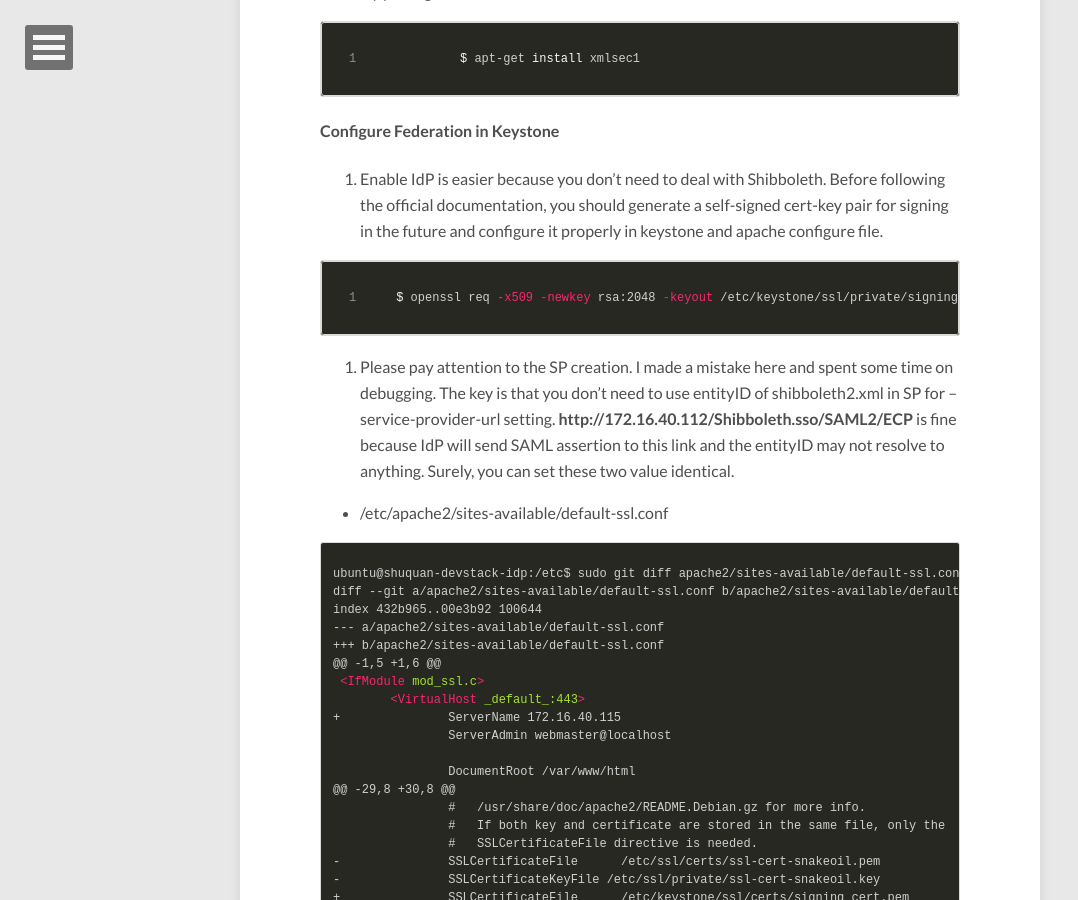
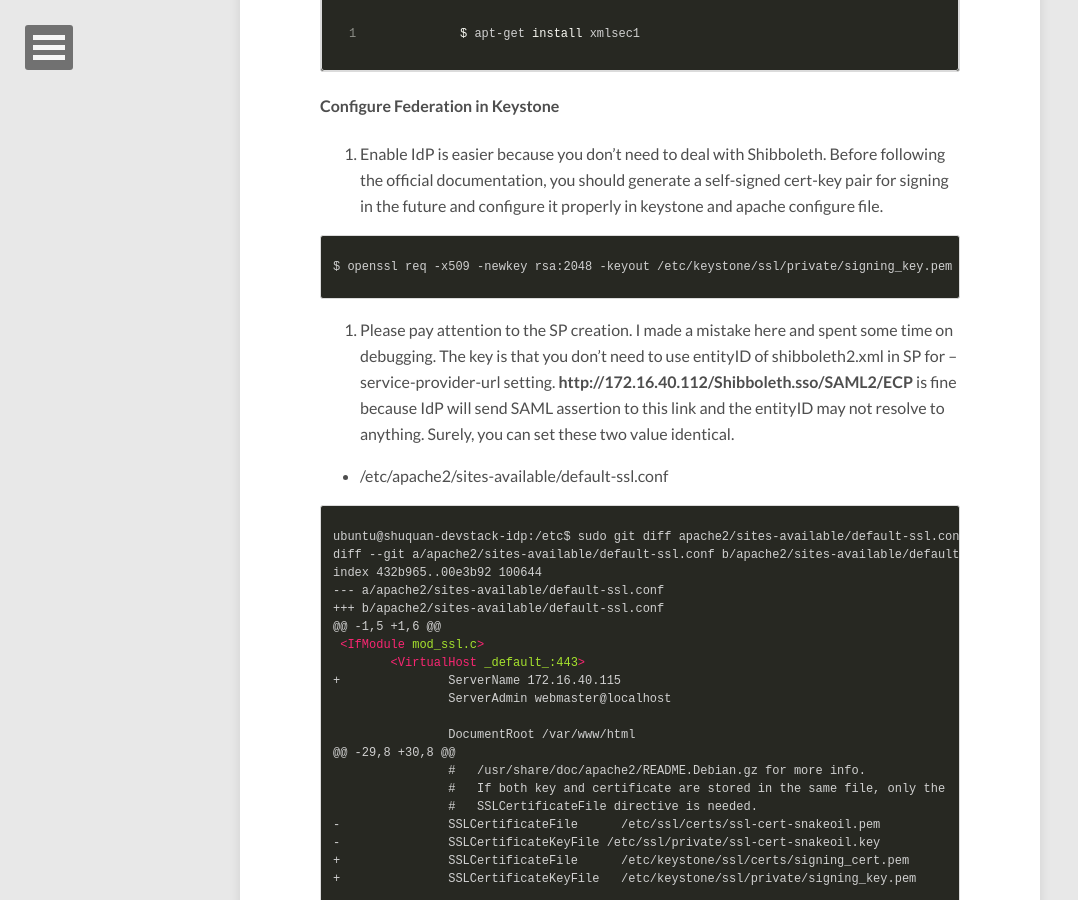
Before and after one commit to shuquan/shuquan.github.io, a Jekyll site: the page built from _posts/2016-12-13-setting-up-keystone-to-keystone-federation.md, in a window 1280 px wide and 900 px high, scrolled down 6667 px. Shown: the whole window, without its empty margins (0-1078 px from the left). Built offline with Jekyll 4.4.1, drawn with Linux system fonts in a browser that asks for light colours; nearby versions of some CDN libraries; comment, search, counter and statistics services are not loaded.

Commit message:
Update Setting up Keystone to Keystone Federation

```diff
--- a/_posts/2016-12-13-setting-up-keystone-to-keystone-federation.md
+++ b/_posts/2016-12-13-setting-up-keystone-to-keystone-federation.md
@@ -337,9 +340,11 @@
 
 1. Enable IdP is easier because you don't need to deal with Shibboleth. Before following the official documentation, you should generate a self-signed cert-key pair for signing in the future and configure it properly in keystone and apache configure file.
 
-~~~ shell
+{% highlight html %}
+{% raw %}
 $ openssl req -x509 -newkey rsa:2048 -keyout /etc/keystone/ssl/private/signing_key.pem -out /etc/keystone/ssl/certs/signing_cert.pem -days 9999 -nodes
-~~~
+{% endraw %}
+{% endhighlight %}
 
 2. Please pay attention to the SP creation. I made a mistake here and spent some time on debugging. The key is that you don't need to use entityID of shibboleth2.xml in SP for --service-provider-url setting. **http://172.16.40.112/Shibboleth.sso/SAML2/ECP** is fine because IdP will send SAML assertion to this link and the entityID may not resolve to anything. Surely, you can set these two value identical.
 
```
Also changed, not shown: other parts of _posts/2016-12-13-setting-up-keystone-to-keystone-federation.md (+4 -1 lines).
